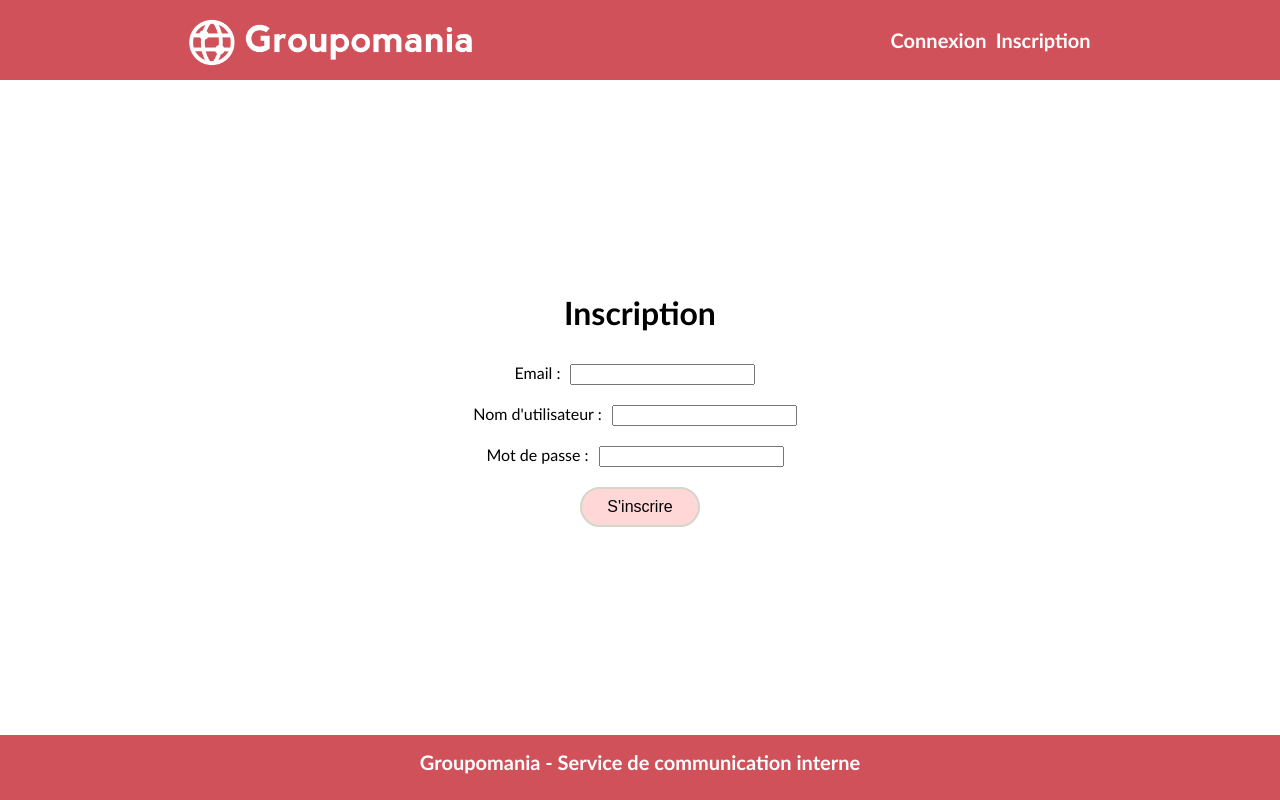
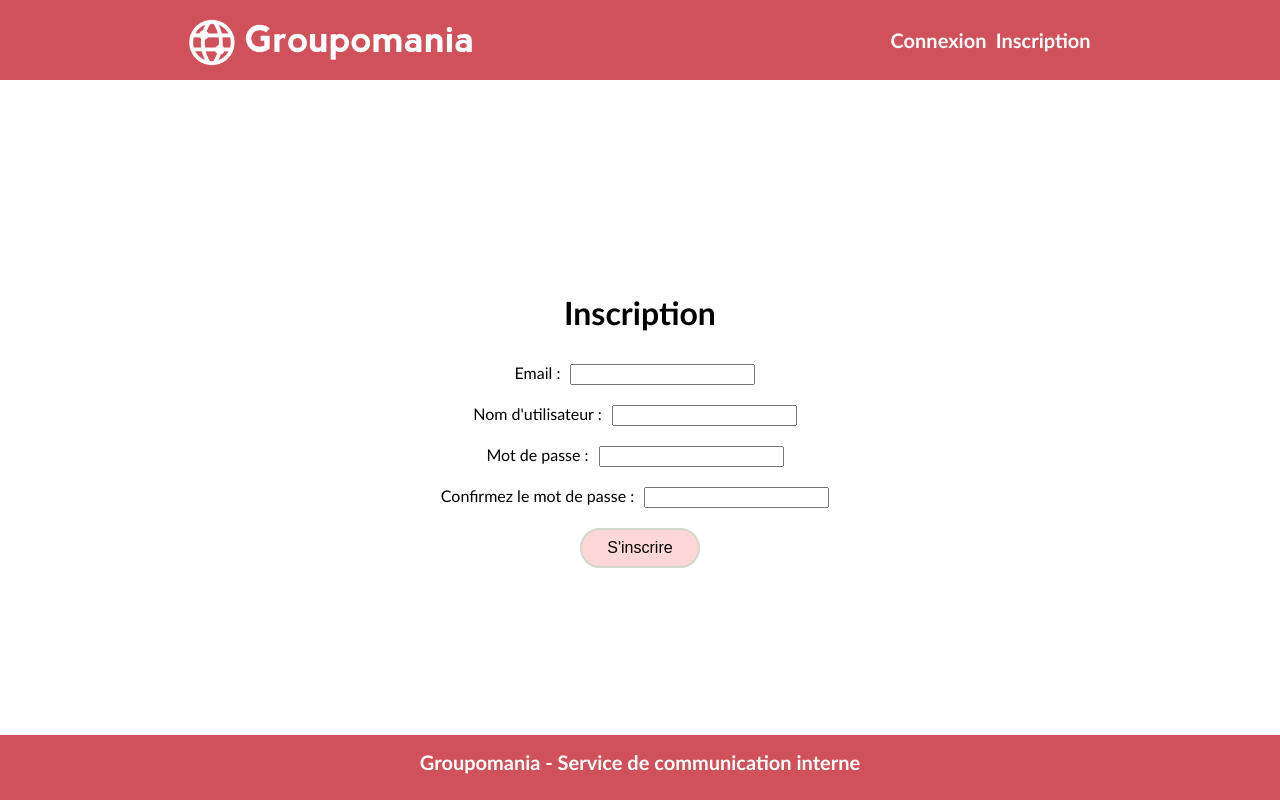
Before and after one commit to Supercount/SylvainYvonneau_7_11102021, a React (Create React App) app in the folder front-end/: page / in a window 1280 px wide. Both pictures are taken after a click on the item "Inscription". Built offline with nearby package versions, Linux system fonts and the light colour scheme.

Commit message:
autorisation ponctuation dans posts

```diff
--- a/front-end/src/components/Formulaire.js
+++ b/front-end/src/components/Formulaire.js
@@ -6,6 +6,7 @@ function Formulaire ({updateLogin, form, setAdmin, setLogged}) {
     const [name, updateName] = useState("");
     const [mail, updateMail] = useState("");
     const [password, updatePass] = useState("");
+    const [passVerif, updateVerif] = useState("");
     let loginURL = "http://localhost:3001/api/auth/login";
     let signupURL = "http://localhost:3001/api/auth/signup";
 
@@ -34,6 +35,9 @@ function Formulaire ({updateLogin, form, setAdmin, setLogged}) {
 
     function signup(e) {
         e.preventDefault();
+        if (passVerif !== password) {
+            alert("Les deux mots de passe renseignés ne sont pas identiques!");
+        } else {
             if (mail === '' || name === '' || password === '') {
                 alert("Veuillez remplir tous les champs");
             } else {
@@ -43,6 +47,7 @@ function Formulaire ({updateLogin, form, setAdmin, setLogged}) {
                     alert(`${response.data.message}. Vous pouvez vous identifier`)
                 })
                 .catch(() => alert(`Inscription refusée`));
+            }
         }
     }
 
@@ -76,6 +81,10 @@ function Formulaire ({updateLogin, form, setAdmin, setLogged}) {
                 Mot de passe :
                 <input className="formulaire--champ" type="password" value={password} onChange={(e) => updatePass(e.target.value)}/>
             </label>
+            <label>
+                Confirmez le mot de passe :
+                <input className="formulaire--champ" type="password" value={passVerif} onChange={(e) => updateVerif(e.target.value)}/>
+            </label>
             <input className="formulaire--bouton" type="submit" onClick={signup} value="S'inscrire" />
         </form>
     </div> : null
--- a/front-end/src/styles/NewMessage.css
+++ b/front-end/src/styles/NewMessage.css
@@ -1,11 +1,6 @@
 .create--post {
-    /* margin: auto; */
     width: 100%;
 }
-
-/* .create--post button {
-    cursor: pointer;
-} */
 
 .newPost {
     margin-top: 15px;
```
Also changed, not shown: 1 other file (tests, documents, lock files or other folders). Lines whose indentation alone changed are shown as unchanged.
